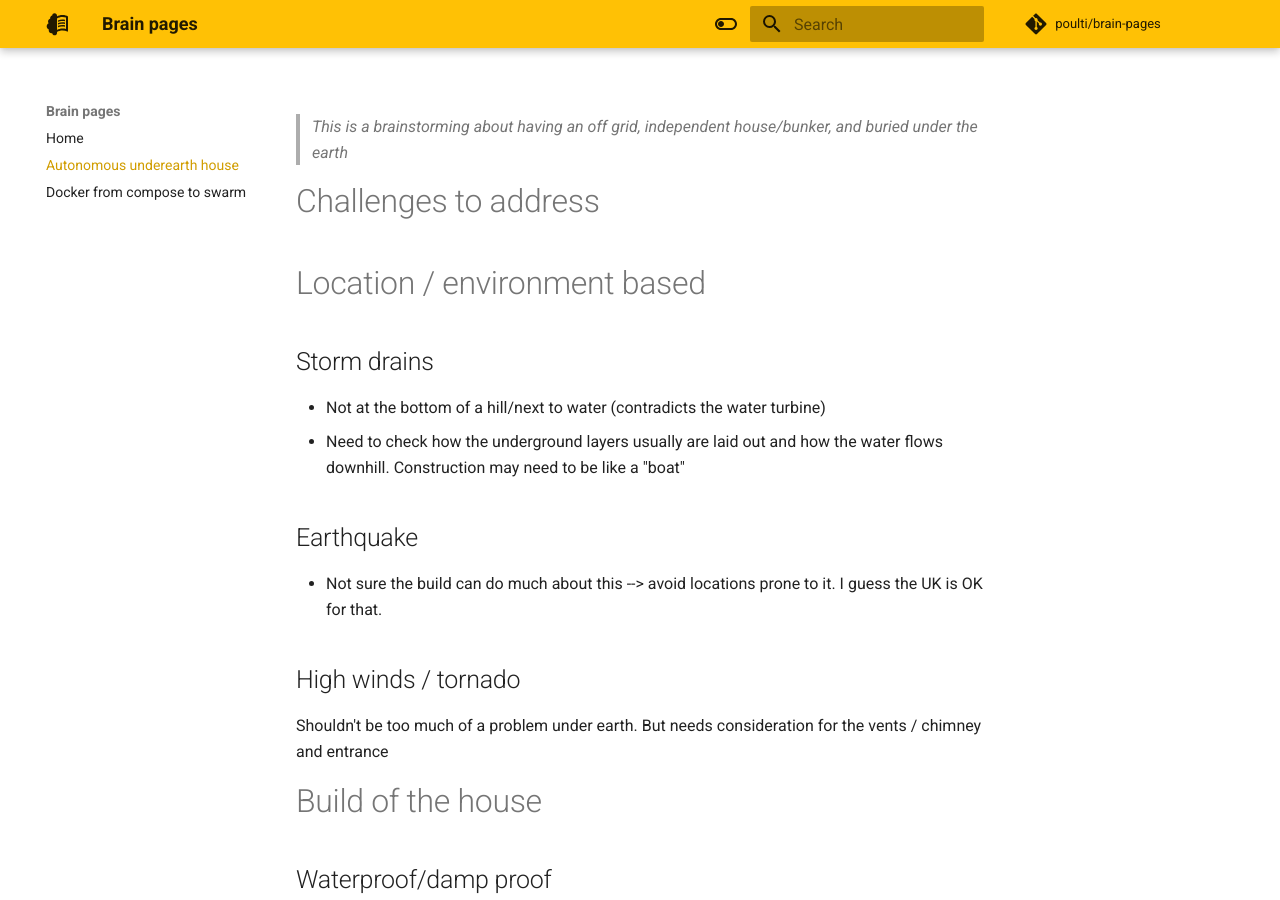
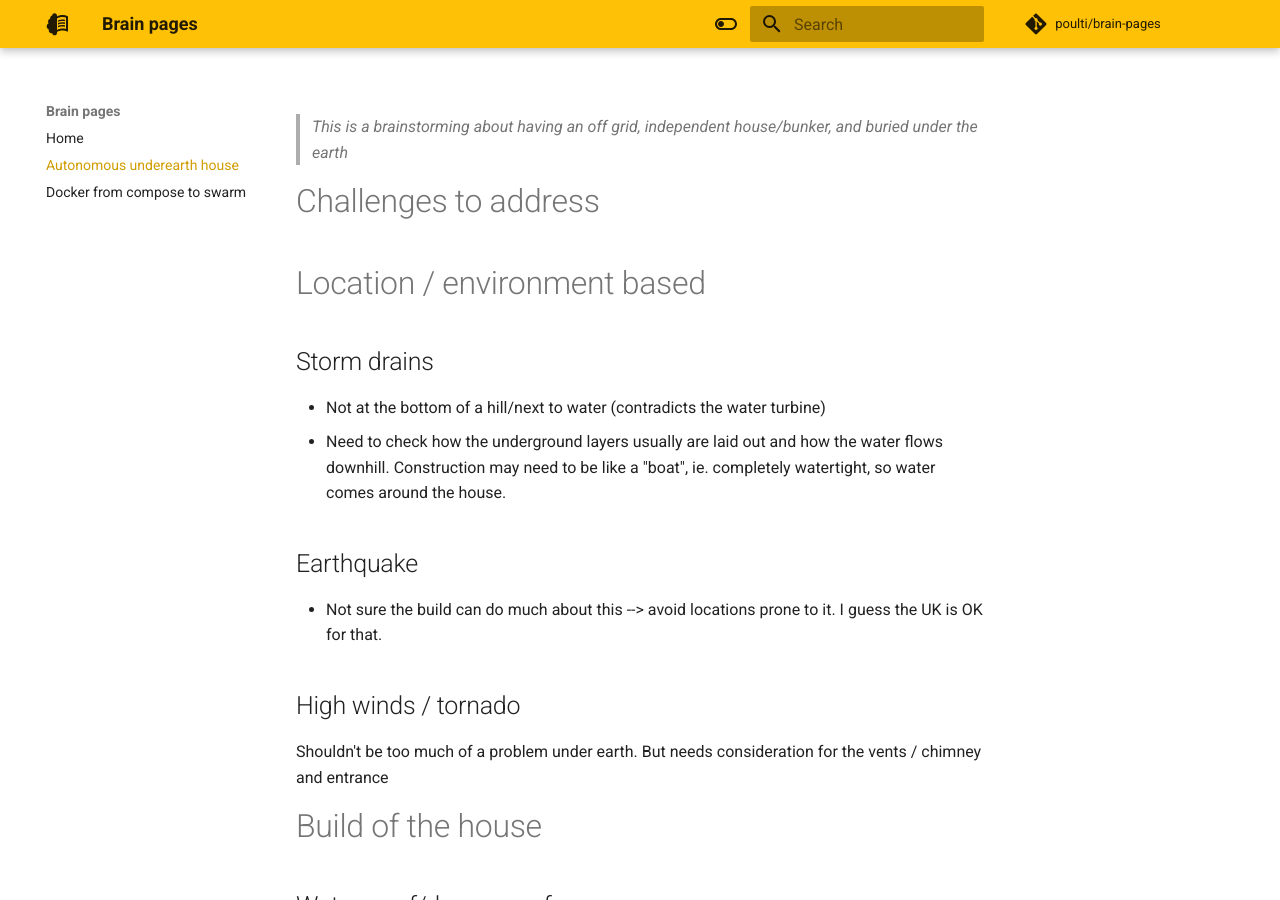
Before and after one commit to poulti/brain-pages, an MkDocs documentation site: the page built from docs/autonomous-underearth-house.md, in a window 1280 px wide and 900 px high. Built offline with MkDocs 1.6.1 and Material for MkDocs 9.7.7, drawn with Linux system fonts in a browser that asks for light colours; comment, search, counter and statistics services are not loaded.

Commit message:
Thoughts on water flows

```diff
--- a/docs/autonomous-underearth-house.md
+++ b/docs/autonomous-underearth-house.md
@@ -9,7 +9,7 @@
 
 ## Storm drains
 - Not at the bottom of a hill/next to water (contradicts the water turbine)
-- Need to check how the underground layers usually are laid out and how the water flows downhill. Construction may need to be like a "boat"
+- Need to check how the underground layers usually are laid out and how the water flows downhill. Construction may need to be like a "boat", ie. completely watertight, so water comes around the house.
 ## Earthquake
 - Not sure the build can do much about this --> avoid locations prone to it. I guess the UK is OK for that.
 ## High winds / tornado
```
